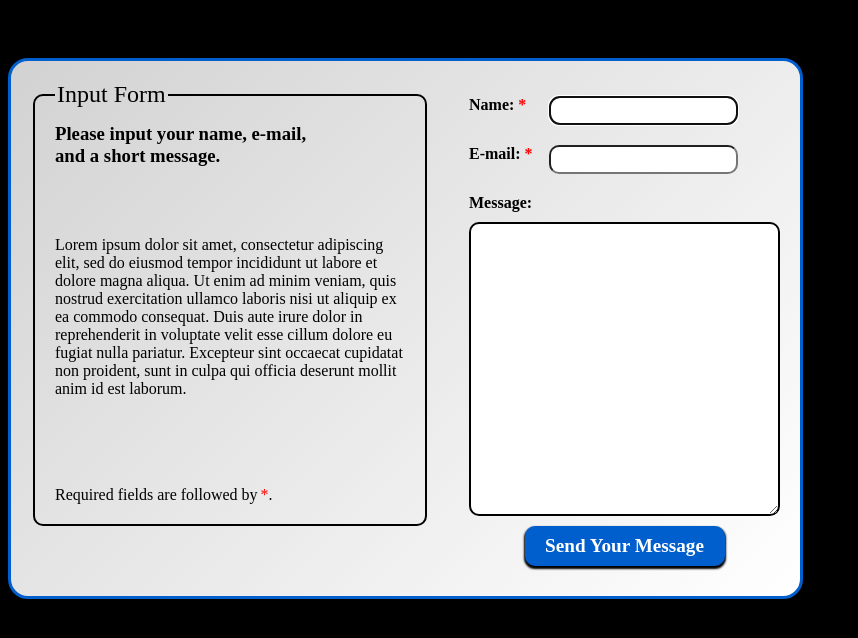
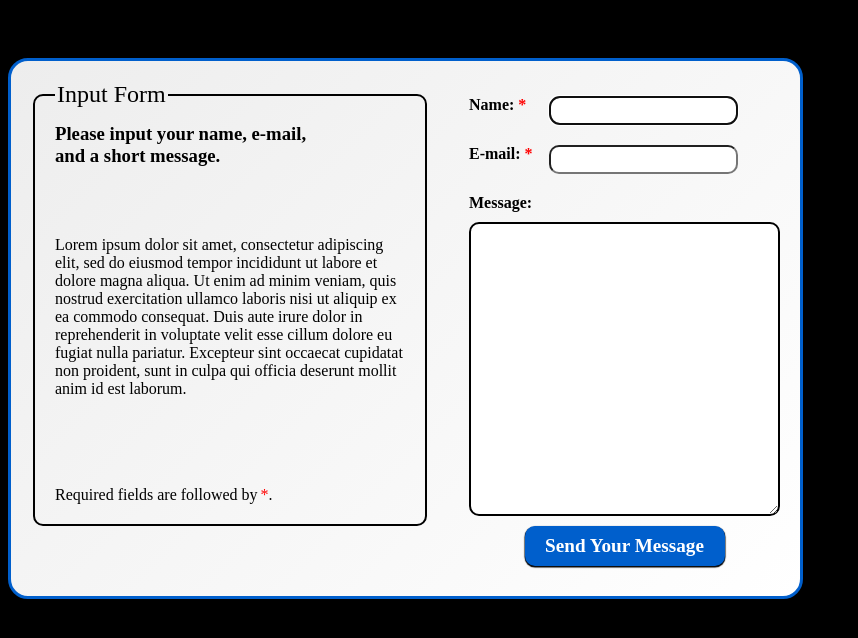
Before and after one commit to cultelise/first-form, a plain HTML site: page index.html in a window 1280 px wide. Shown: the whole page, without its empty margins (0-858 px from the left). Drawn offline with Linux system fonts and the light colour scheme.

Commit message:
Add qol styling

```diff
--- a/index.html
+++ b/index.html
@@ -25,14 +25,14 @@
           <div class="name">
             <label for="name">
               <span><strong>Name:</strong></span>
-              <strong><span aria-label="required">*</span></strong>
+              <span aria-label="required"><strong>*</strong></span>
             </label>
             <input type="text" id="name" name="name" required autofocus>
           </div>
           <div class="email">
             <label for="email">
               <span><strong>E-mail:</strong></span>
-              <strong><span aria-label="required">*</span></strong>
+              <span aria-label="required"><strong>*</strong></span>
             </label>
             <input type="email" id="email" name="email" required>
           </div>
--- a/style.css
+++ b/style.css
@@ -1,5 +1,3 @@
-
-
 div {
   display: flex;
 }
@@ -10,7 +8,6 @@ body {
 }
 
 form {
-  font-family: "Century";
   display: flex;
   flex-flow: wrap;
   min-width:  300px;
@@ -22,7 +19,7 @@ form {
   gap: 40px;
   border: 3.5px solid hsl(212, 100%, 40%);
   border-radius: 20px;
-  background: linear-gradient(135deg, rgb(210, 210, 210) 0%, white 100%);
+  background: linear-gradient(135deg, rgb(237, 237, 237) 0%, white 100%);
 }
 
 label {
@@ -35,7 +32,7 @@ button:hover {
   width: 201px;
   font-size: 1.21em;
   text-shadow: -0.5px 0.5px 1px black;
-  box-shadow: 0px 2px 2px 2px black;
+  box-shadow: 0px 1px 1px 1px black;
 }
 
 button:active,
@@ -47,7 +44,7 @@ button {
   font-size: 1.2em;
   color: white;
   background-color: hsl(212, 100%, 40%);
-  box-shadow: 0px 2px 2px 1px black;
+  box-shadow: 0px 1px 1px 0.5px black;
   border: none;
   border-radius: 10px;
 }
@@ -123,3 +120,8 @@ input {
   justify-content: center;
   max-height: 40px;
 }
+
+
+input:user-invalid {
+  border: 10px solid rgb(246, 0, 0);
+ }
```
